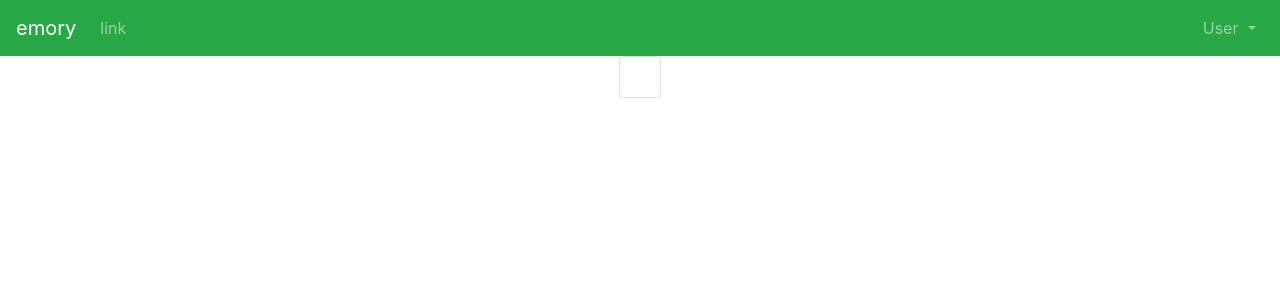
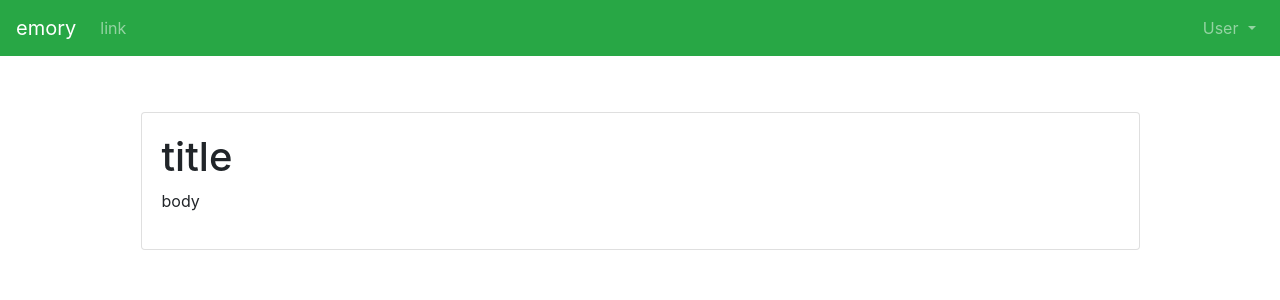
Before and after one commit to amatamt/emory, a Nuxt app: page /home in a window 1280 px wide. Shown: the top 300 px of the page. Built offline with nearby package versions, Linux system fonts and the light colour scheme.

Commit message:
動画はやめよう...

```diff
--- a/app/pages/home/index.vue
+++ b/app/pages/home/index.vue
@@ -1,11 +1,8 @@
 <template>
     <b-container class="d-flex justify-content-center">
-        <b-card>
-            <div v-for="url in urls" :key="url">
-                <div class="video">
-                    <iframe width="560" height="315" :src="url" frameborder="0" allow="accelerometer; autoplay; clipboard-write; encrypted-media; gyroscope; picture-in-picture" allowfullscreen></iframe>
-                </div>
-            </div>
+        <b-card class="main">
+            <h1>title</h1>
+            <p>body</p>
         </b-card>
     </b-container>
 </template>
@@ -23,7 +20,8 @@ export default Vue.extend({
 </script>
 
 <style>
-.video {
-    margin: 2em;
+.main {
+    margin-top:5%;
+    width: 90%;
 }
 </style>
```
